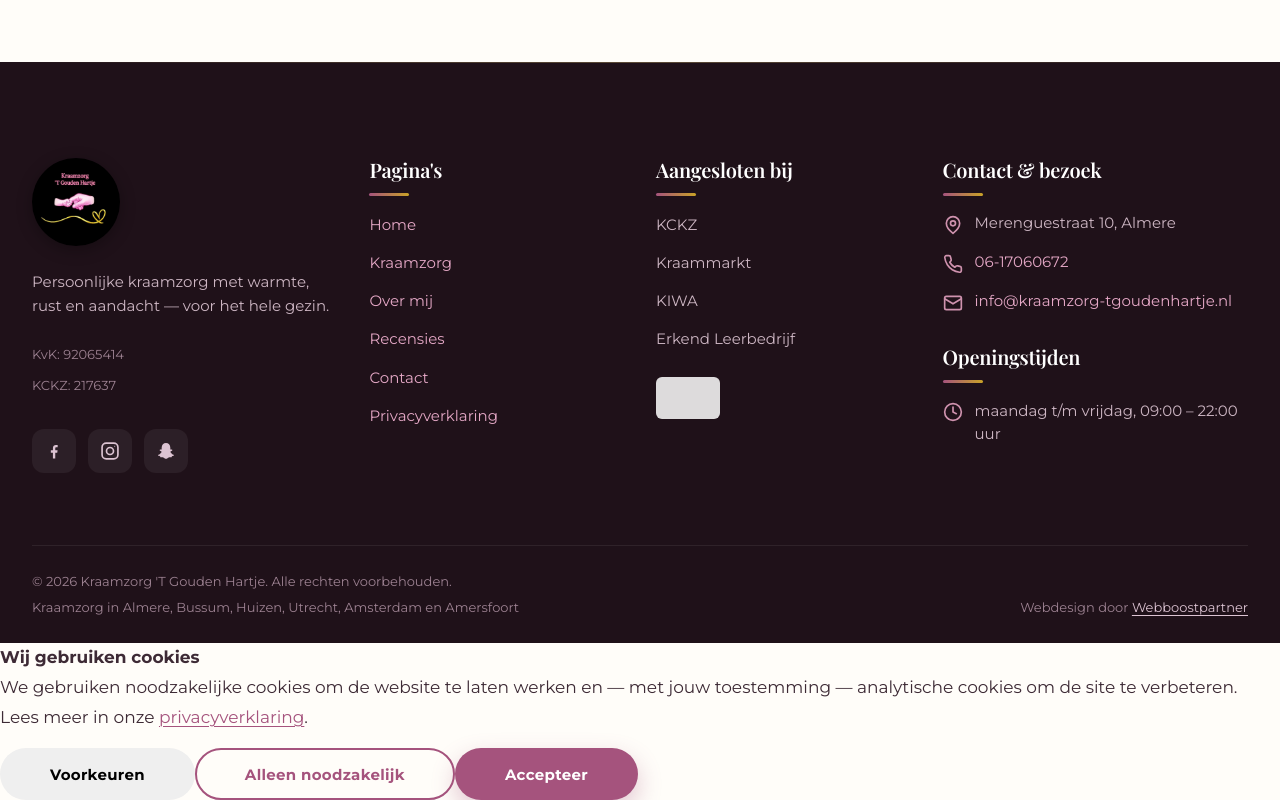
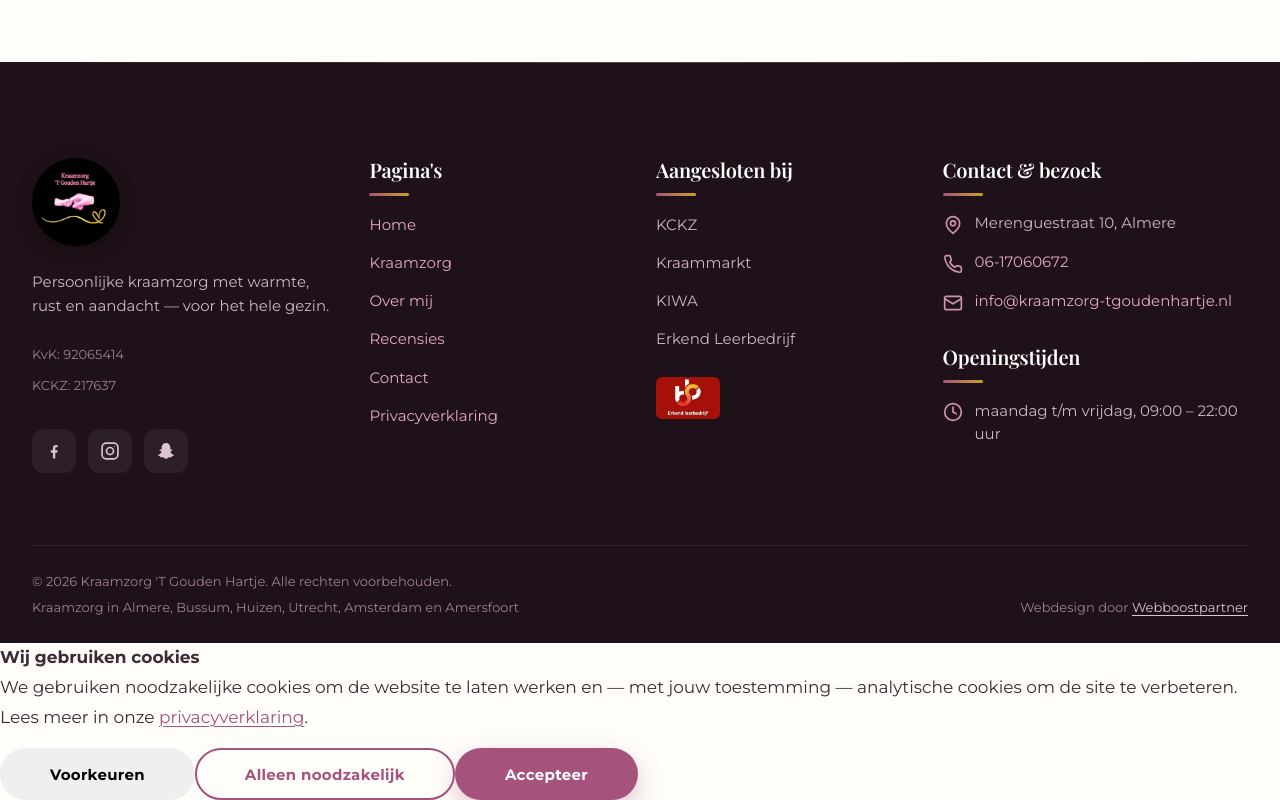
Before and after one commit to Maximustopdeals/Kraamzorg-T-Gouden-Hartje, a Next.js app: page / in a window 1280 px wide. Shown: the part 5169-5969 px from the top of the page. Built offline with nearby package versions, Linux system fonts and the light colour scheme; no server answers; a web font is replaced by a local one.

Commit message:
Update footer badge styles
Removed filter and opacity from footer badges.

```diff
--- a/app/globals.css
+++ b/app/globals.css
@@ -1067,9 +1067,9 @@ a:hover { color: var(--primary-hover); }
 
 .footer__badges img {
   width: 64px;
+  height: auto;
   border-radius: 6px;
-  filter: brightness(0) invert(1);
-  opacity: 0.85;
+  /* Geen filter — SBB-logo behoudt eigen kleuren */
 }
 
 /* Blok 4 — Contact */
```
